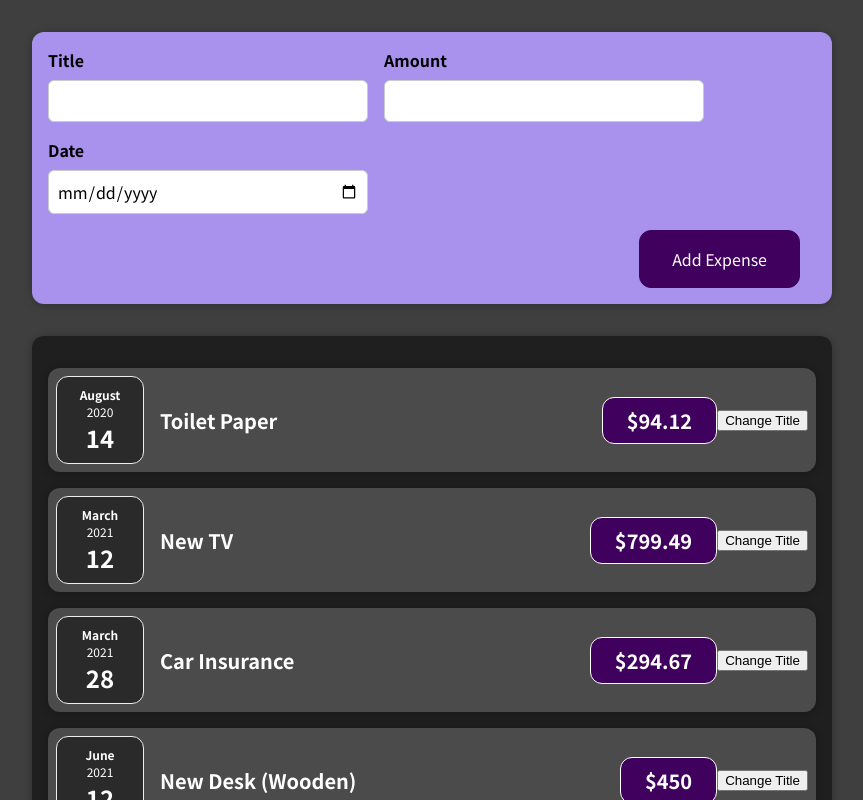
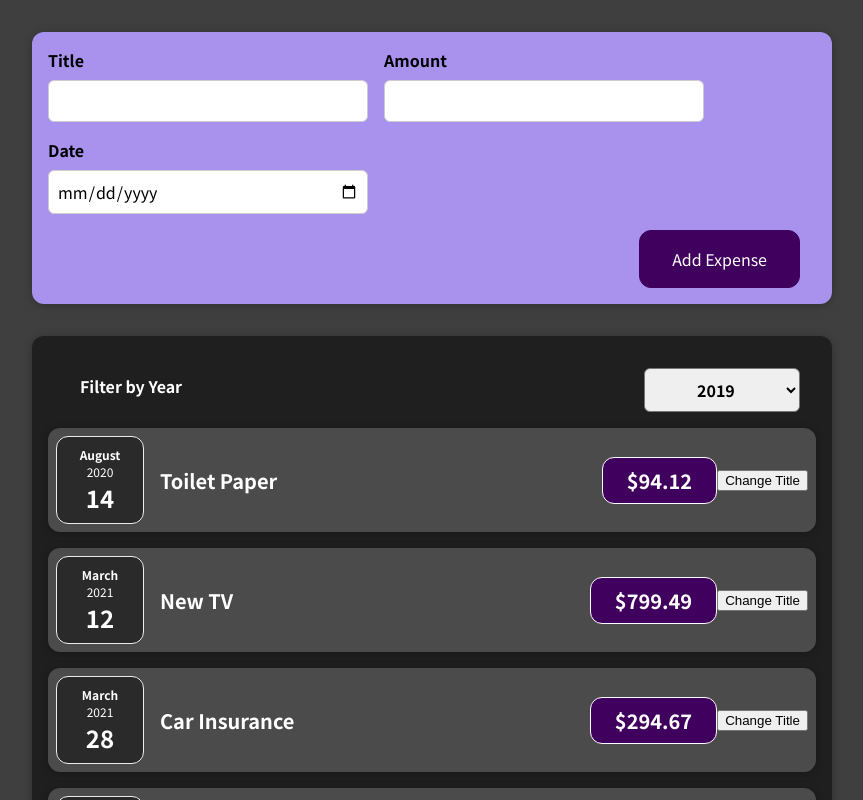
Before and after one commit to FairyCodeMother/oreilly-react-2021, a React (Create React App) app: page / in a window 1280 px wide. Shown: the top 800 px of the page, without its empty margins (208-1071 px from the left). Built offline with nearby package versions, Linux system fonts and the light colour scheme.

Commit message:
Add ExpenseFilter

```diff
--- a/src/components/Expenses/Expenses.js
+++ b/src/components/Expenses/Expenses.js
@@ -3,10 +3,18 @@ import React from 'react';
 import ExpenseItem from './ExpenseItem';
 import Card from '../UI/Card';
 import './Expenses.css';
+import ExpensesFilter from "./ExpensesFilter";
 
 const Expenses = (props) => {
+    const filterChangeHandler = (year) => {
+        console.log("Year chosen: ", year);
+    };
+
     return (
         <Card className="expenses">
+            <ExpensesFilter
+                onFilterChange={filterChangeHandler}
+            />
             <ExpenseItem
                 title={props.items[0].title}
                 amount={props.items[0].amount}
--- /dev/null
+++ b/src/components/Expenses/ExpensesFilter.js
@@ -0,0 +1,32 @@
+import React from 'react';
+
+import './ExpensesFilter.css';
+
+// We need to be able to listen to changes from the ExpensesFilter's dropdown.
+const ExpensesFilter = (props) => {
+
+	// OnChange serves us events.
+	const dropdownHandler = (event) => {
+		console.log('Event value: ',event.target.value);
+		props.onFilterChange(event.target.value);
+	};
+
+	return (
+		<div className="expenses-filter">
+			<div className="expenses-filter__control">
+				<label className="expenses-filter label">
+					Filter by Year
+				</label>
+				{/* Add a listener to the SELECT and point it to a handler. */}
+				<select onChange={dropdownHandler}>
+					<option value='2019'>2019</option>
+					<option value='2020'>2020</option>
+					<option value='2021'>2021</option>
+					<option value='2022'>2022</option>
+				</select>
+			</div>
+		</div>
+	);
+};
+
+export default ExpensesFilter;
```
Also changed, not shown: src/components/Expenses/ExpenseFilter.js (deleted, +0 -19 lines), src/components/Expenses/ExpensesFilter.css (renamed from src/components/Expenses/ExpenseFilter.css). Lines whose indentation alone changed are shown as unchanged.
